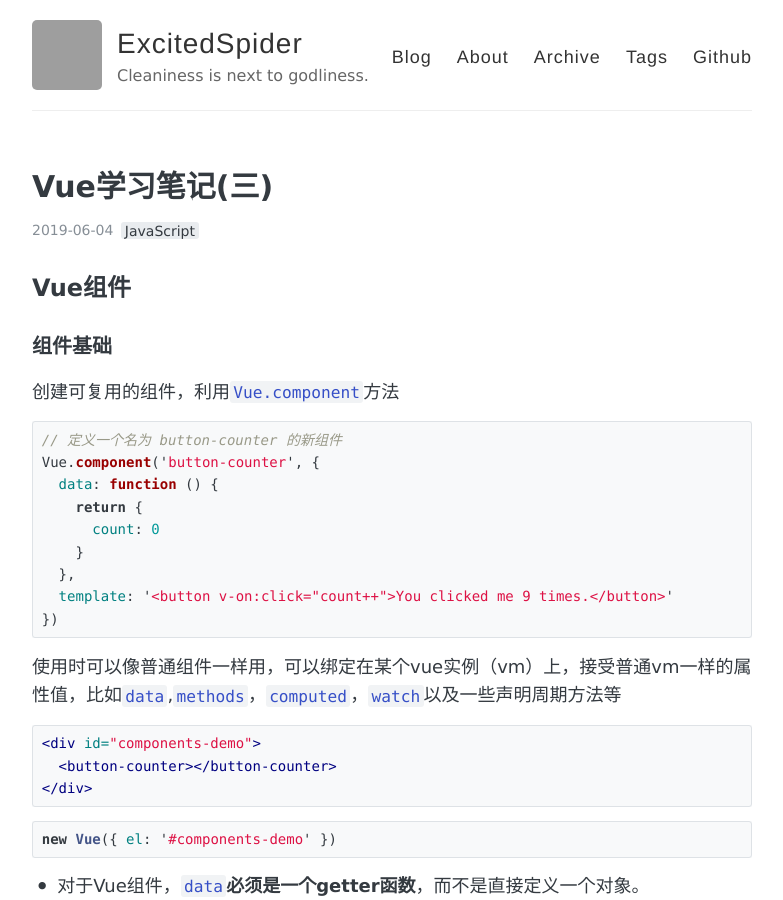
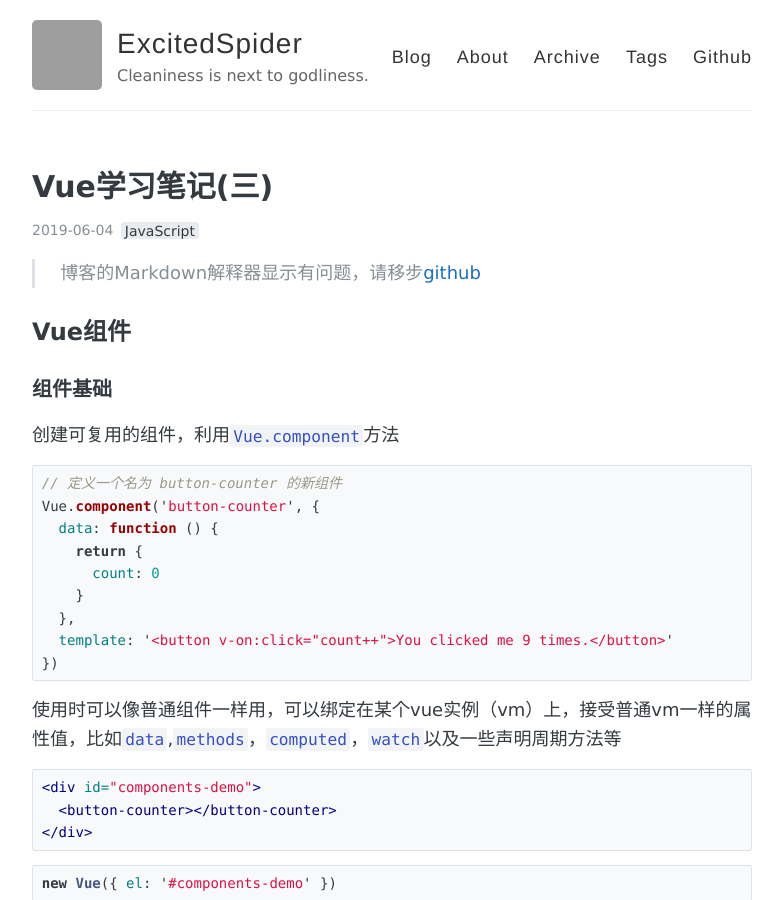
Before and after one commit to ExcitedSpider/archive.excitedspider.github.io, a Jekyll site: the page built from _posts/2019-6-4-Vue学习笔记(三).md, in a window 1280 px wide and 900 px high. Shown: the whole window, without its empty margins (248-1031 px from the left). Built offline with Jekyll 4.4.1, drawn with Linux system fonts in a browser that asks for light colours; grey boxes are pictures that could not be loaded.

Commit message:
2019/6/4 19:28 by

```diff
--- a/_posts/2019-6-4-Vue学习笔记(三).md
+++ b/_posts/2019-6-4-Vue学习笔记(三).md
@@ -2,10 +2,12 @@
 layout: post
 title: "Vue学习笔记(三)"
 date: 2019-6-4
-excerpt: "Vue组件"
+excerpt: "Vue组件，prop，注册，模块化，数据流"
 tags: [JavaScript]
 comments: false
 ---
+
+> 博客的Markdown解释器显示有问题，请移步[github](https://github.com/ExcitedSpider/excitedspider.github.io/blob/master/_posts/2019-6-4-Vue%E5%AD%A6%E4%B9%A0%E7%AC%94%E8%AE%B0(%E4%B8%89).md)
 
 ## Vue组件
 
```
Also changed, not shown: _posts/2019-6-4-Vue学习笔记(二).md (+2 -0 lines).
